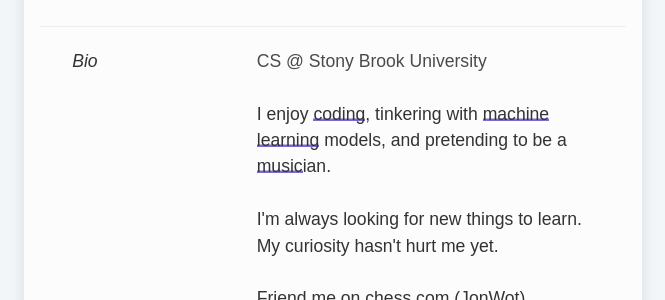
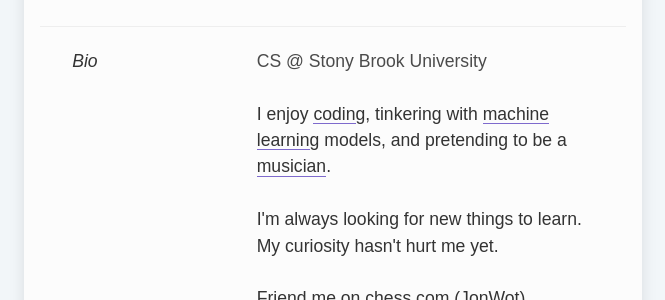
Before and after one commit to jon-tow/jon-tow.github.io, a Jekyll site: the page built from index.html, in a window 1280 px wide. Shown: the part 161-461 px from the top of the page, without its empty margins (307-972 px from the left). Built offline with Jekyll 4.4.1, drawn with Linux system fonts in a browser that asks for light colours; nearby versions of some CDN libraries.

Commit message:
style updates

```diff
--- a/_includes/_sections/about.html
+++ b/_includes/_sections/about.html
@@ -26,9 +26,9 @@
           <b>CS @ Stony Brook University</b>
           <br>
           <br>
-          I enjoy <span class="underline">coding</span>, tinkering with
-          <span class="underline">machine learning</span> models,
-          and pretending to be a <span class="underline">music</span>ian.
+          I enjoy <span class="underline">codin</span>g, tinkering with
+          <span class="underline">machine learnin</span>g models,
+          and pretending to be a <span class="underline">musician</span>.
           <br>
           <br>
           I'm always looking for new things to learn.
--- a/css/main.css
+++ b/css/main.css
@@ -188,9 +188,10 @@ section {
 }
 
 .underline {
-  box-shadow: inset 0 -3px 0 white, inset 0 -5.5px 0 var(--main-color);
-  -webkit-box-shadow: inset 0 -3px 0 white, inset 0 -5.5px 0 var(--main-color);
-  -moz-box-shadow: inset 0 -3px 0 white, inset 0 -5.5px 0 var(--main-color);
+    background-image: linear-gradient(var(--main-color) 0%, var(--main-color) 100%);
+    background-repeat: repeat-x;
+    background-position: 0 1.1em;
+    background-size: 1px 3px;
 }
 
 blockquote {
```
